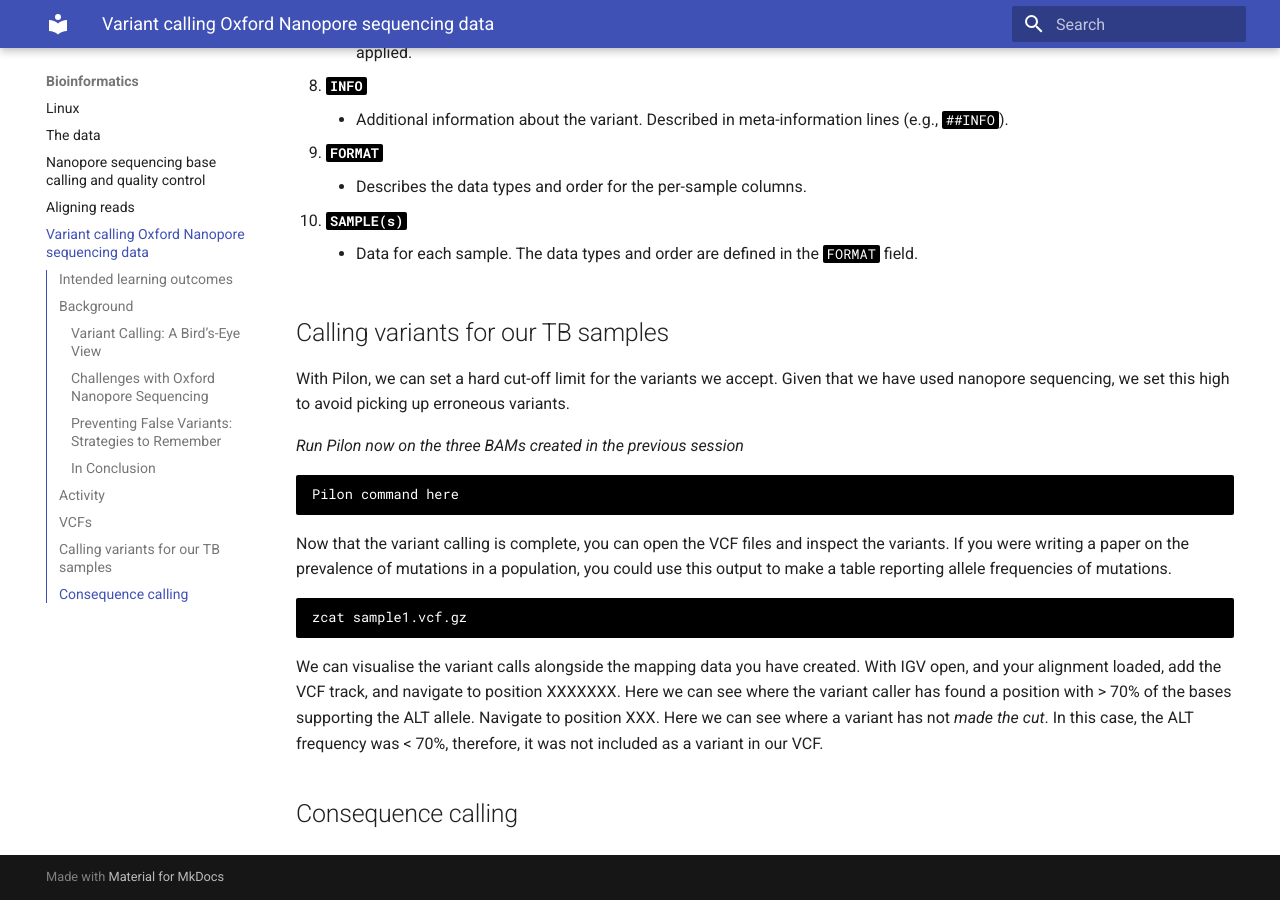
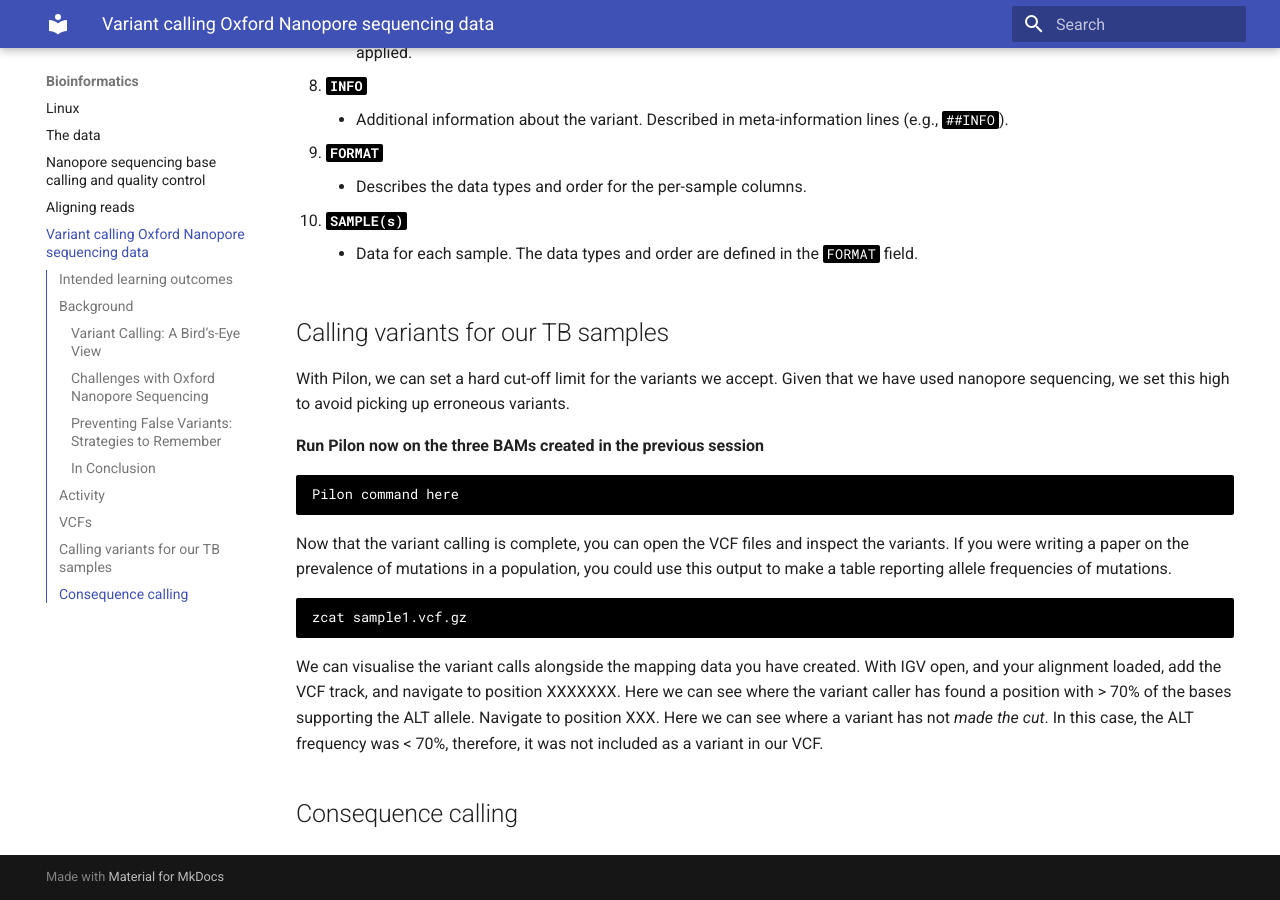
Before and after one commit to lshtm-genomics/tb-nanopore-workshop, an MkDocs documentation site: the page built from docs/bioinformatics/variant-calling.md, in a window 1280 px wide and 900 px high, scrolled down 3396 px. Built offline with MkDocs 1.6.1 and Material for MkDocs 9.7.7, drawn with Linux system fonts in a browser that asks for light colours.

Commit message:
var_update

````diff
--- a/docs/bioinformatics/variant-calling.md
+++ b/docs/bioinformatics/variant-calling.md
@@ -82,7 +82,7 @@ All variant callers create outputs called a Variant Call File (VCF). This file c
 ## Calling variants for our TB samples
 With Pilon, we can set a hard cut-off limit for the variants we accept. Given that we have used nanopore sequencing, we set this high to avoid picking up erroneous variants.
 
-*Run Pilon now on the three BAMs created in the previous session*
+**Run Pilon now on the three BAMs created in the previous session**
 
 ```
 Pilon command here
````
